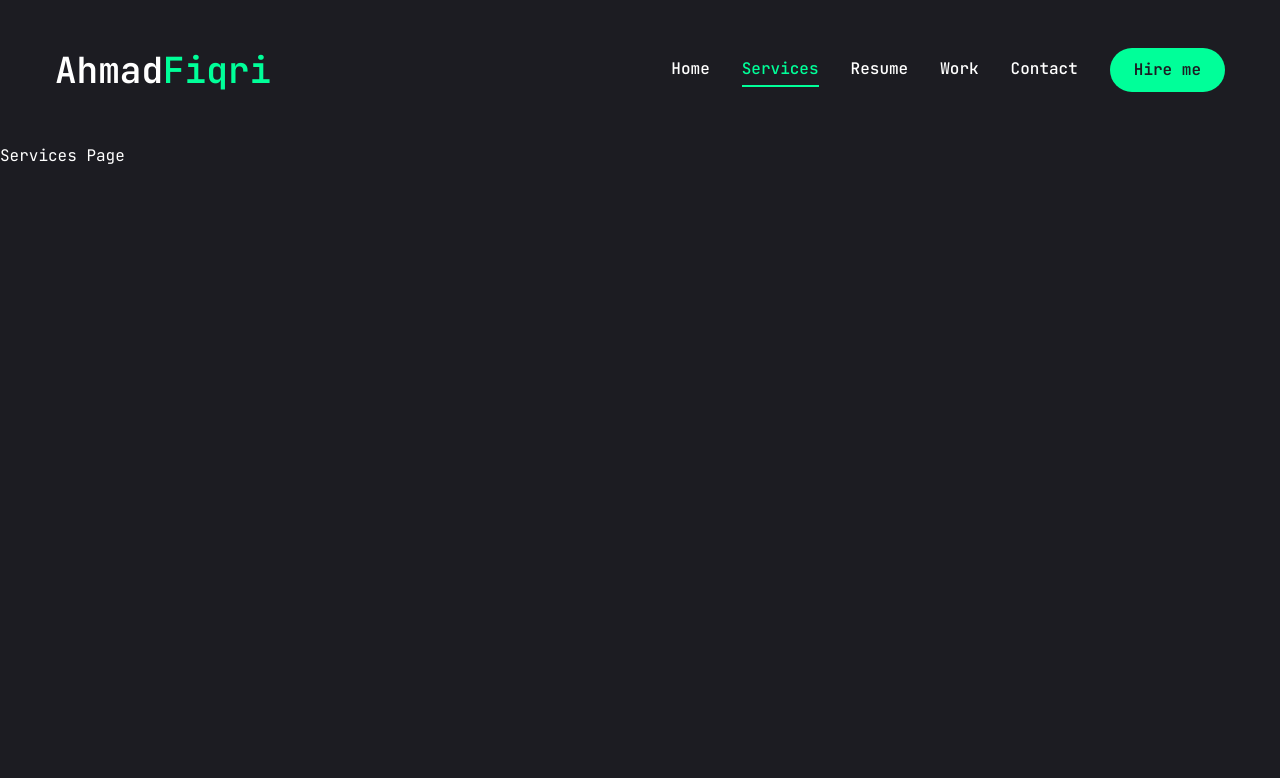
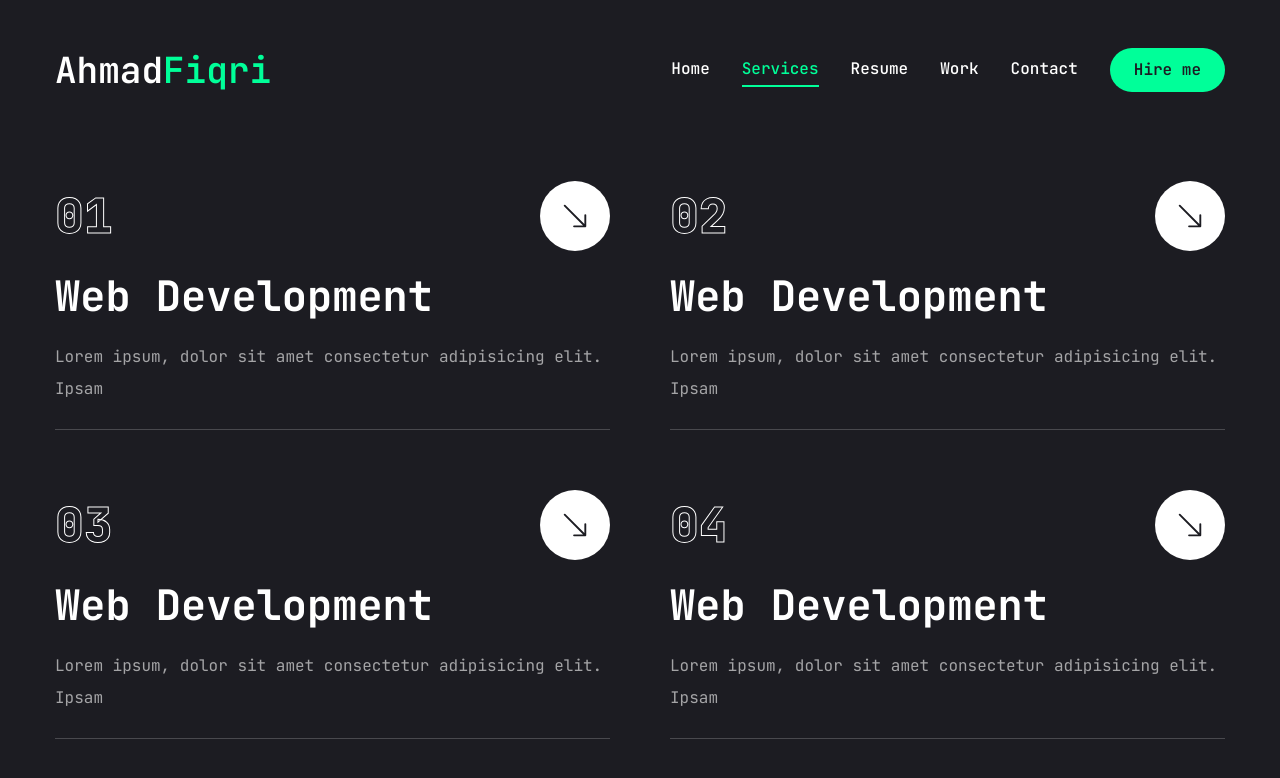
Before and after one commit to fiqrioemry/ahmadfiqrioemry_portfolio, a Next.js app: page /services in a window 1280 px wide. Shown: the top 778 px of the page. Built offline with nearby package versions, Linux system fonts and the light colour scheme.

Commit message:
adding resume section

```diff
--- a/app/globals.css
+++ b/app/globals.css
@@ -18,4 +18,12 @@
   .h3 {
     @apply text-[20px] xl:text-[24px] leading-[1.1] font-semibold;
   }
+
+  .text-outline {
+    -webkit-text-stroke: 1px #ffffff;
+  }
+
+  .text-outline-hover {
+    -webkit-text-stroke: 1px #00ff99;
+  }
 }
--- a/app/resume/page.jsx
+++ b/app/resume/page.jsx
@@ -1,7 +1,120 @@
-import React from "react";
+"use client";
 
+import {
+  FaHtml5,
+  FaCss3,
+  FaJs,
+  FaReact,
+  FaFigma,
+  FaNodeJs,
+} from "react-icons/fa";
+
+import { SiTailwindcss, SiNextdotjs } from "react-icons/si";
+
+const resume = [{}];
+
+const about = [
+  {
+    title: "About me",
+    description:
+      " Lorem ipsum dolor sit amet consectetur adipisicing elit. Nobis elescu masio flasta",
+    info: [
+      { fieldName: "Name", fieldValue: "Ahmad Fiqri " },
+      { fieldName: "Nationality", fieldValue: "Indonesia" },
+      { fieldName: "Phone", fieldValue: "0821-6094-5033 " },
+      { fieldName: "Email", fieldValue: "foemry@gmail.com" },
+      {
+        fieldName: "LinkedIn",
+        fieldValue: "www.linkedin.com/in/ahmadfiqrioemry/",
+      },
+      { fieldName: "Freelance", fieldValue: "Available " },
+      { fieldName: "Languages", fieldValue: "Bahasa, English " },
+    ],
+  },
+];
+
+const experience = {
+  icon: "/assets/resume/badge.svg",
+  title: "My Experience",
+  description:
+    "resume page Lorem ipsum dolor sit amet consectetur adipisicing elit. Amet placeat possimus",
+  items: [
+    {
+      company: "Purwadhika Digital School",
+      position: "Apprentice DTI Program",
+      duration: "March 2024 - October 2024",
+    },
+    {
+      company: "PT. Radiant Utama Interinsco Tbk",
+      position: "Quality Inspector",
+      duration: "October 2022 - January 2024",
+    },
+
+    {
+      company: "Moehringer Palmwood Indonesia",
+      position: "Site Controller",
+      duration: "November 2021 - September 2023",
+    },
+    {
+      company: "PT. Sucofindo Persero",
+      position: "Technical Inspector",
+      duration: "February 2019 - October 2021",
+    },
+  ],
+};
+
+const education = {
+  icon: "/assets/resume/cap.svg",
+  title: "My Education",
+  description:
+    " resume page Lorem ipsum dolor sit amet consectetur adipisicing elit. Ame placeat possimus ex",
+  items: [
+    {
+      institution: "Purwadhika Digital School",
+      degree: "Data Science and Machine Learning",
+      duration: "March 2024 - October 2024",
+    },
+    {
+      institution: "MySkills",
+      degree: "Data Science",
+      duration: "April 2024",
+    },
+    {
+      institution: "Revou Academy",
+      degree: "Data Analysist",
+      duration: "March 2024",
+    },
+    {
+      institution: "Harisenin.com",
+      degree: "Full stack Web Developer Bootcamp",
+      duration: "December 2022 - May 2023",
+    },
+    {
+      institution: "North Sumatera University",
+      degree: "Bachelor of Mechanical Engineering",
+      duration: "2011 - 2016",
+    },
+  ],
+};
+
+const skills = {
+  title: "My Skills",
+  description:
+    "resume page Lorem ipsum dolor sit amet consectetur adipisicing elit. Amet placeat possimus ",
+  skillList: [
+    {
+      icon: <FaHtml5 />,
+      name: "html 5",
+    },
+  ],
+};
 const Resume = () => {
-  return <div>resume page</div>;
+  return (
+    <div>
+      resume page Lorem ipsum dolor sit amet consectetur adipisicing elit. Amet
+      placeat possimus ex?
+    </div>
+  );
 };
 
 export default Resume;
--- a/app/services/page.jsx
+++ b/app/services/page.jsx
@@ -1,5 +1,90 @@
+"use client";
+
+import { BsArrowDownRight } from "react-icons/bs";
+import Link from "next/link";
+
+const services = [
+  {
+    num: "01",
+    title: "Web Development",
+    descriptions:
+      " Lorem ipsum, dolor sit amet consectetur adipisicing elit. Ipsam",
+    href: "",
+  },
+  {
+    num: "02",
+    title: "Web Development",
+    descriptions:
+      " Lorem ipsum, dolor sit amet consectetur adipisicing elit. Ipsam",
+    href: "",
+  },
+  {
+    num: "03",
+    title: "Web Development",
+    descriptions:
+      " Lorem ipsum, dolor sit amet consectetur adipisicing elit. Ipsam",
+    href: "",
+  },
+  {
+    num: "04",
+    title: "Web Development",
+    descriptions:
+      " Lorem ipsum, dolor sit amet consectetur adipisicing elit. Ipsam",
+    href: "",
+  },
+];
+
+import { motion } from "framer-motion";
+
 const Services = () => {
-  return <div>Services Page</div>;
+  return (
+    <section className="min-h-[80vh] flex flex-col justify-center py-12 xl:py-0">
+      <div className="container mx-auto">
+        <motion.div
+          initial={{ opacity: 0 }}
+          animate={{
+            opacity: 1,
+            transition: {
+              delay: 2.4,
+              duration: 0.4,
+              ease: "easeIn",
+            },
+          }}
+          className="grid grid-cols-1 md:grid-cols-2 gap-[60px]"
+        >
+          {services.map((service, index) => {
+            return (
+              <div
+                key={index}
+                className="flex-1 flex flex-col justify-center gap-6 group"
+              >
+                {/* top */}
+                <div className="w-full flex justify-between items-center">
+                  <div className="text-5xl font-extrabold text-outline text-transparent group-hover:text-outline-hover transition-all duration-500">
+                    {service.num}
+                  </div>
+                  <Link
+                    href={service.href}
+                    className="w-[70px] h-[70px] rounded-full bg-white group-hover:bg-accent transition-all duration-500 flex justify-center items-center hover:-rotate-45"
+                  >
+                    <BsArrowDownRight className="text-primary text-3xl" />
+                  </Link>
+                </div>
+                {/* heading */}
+                <h2 className="text-[42px] font-bold leading-none text-white group-hover:text-accent transition-all duration-500">
+                  {service.title}
+                </h2>
+                {/* description */}
+                <p className="text-white/60">{service.descriptions}</p>
+                {/* border */}
+                <div className="border-b border-white/20 w-full"></div>
+              </div>
+            );
+          })}
+        </motion.div>
+      </div>
+    </section>
+  );
 };
 
 export default Services;
--- a/components/Stats.jsx
+++ b/components/Stats.jsx
@@ -23,7 +23,7 @@ const stats = [
 
 const Stats = () => {
   return (
-    <section>
+    <section className="pt-4 pb-12 xl:pt-0 xl:pb-0">
       <div className="container mx-auto">
         <div className="flex flex-wrap gap-6 max-w-[80vm] mx-auto xl:max-w-none">
           {stats.map((item, index) => {
@@ -38,6 +38,13 @@ const Stats = () => {
                   delay={2}
                   className="text-4xl xl:text-6xl font-extrabold"
                 />
+                <p
+                  className={`${
+                    item.text.length < 15 ? "max-w-[100px]" : "max-w-[150px]"
+                  } leading-slug text-white/80`}
+                >
+                  {item.text}
+                </p>
               </div>
             );
           })}
```
